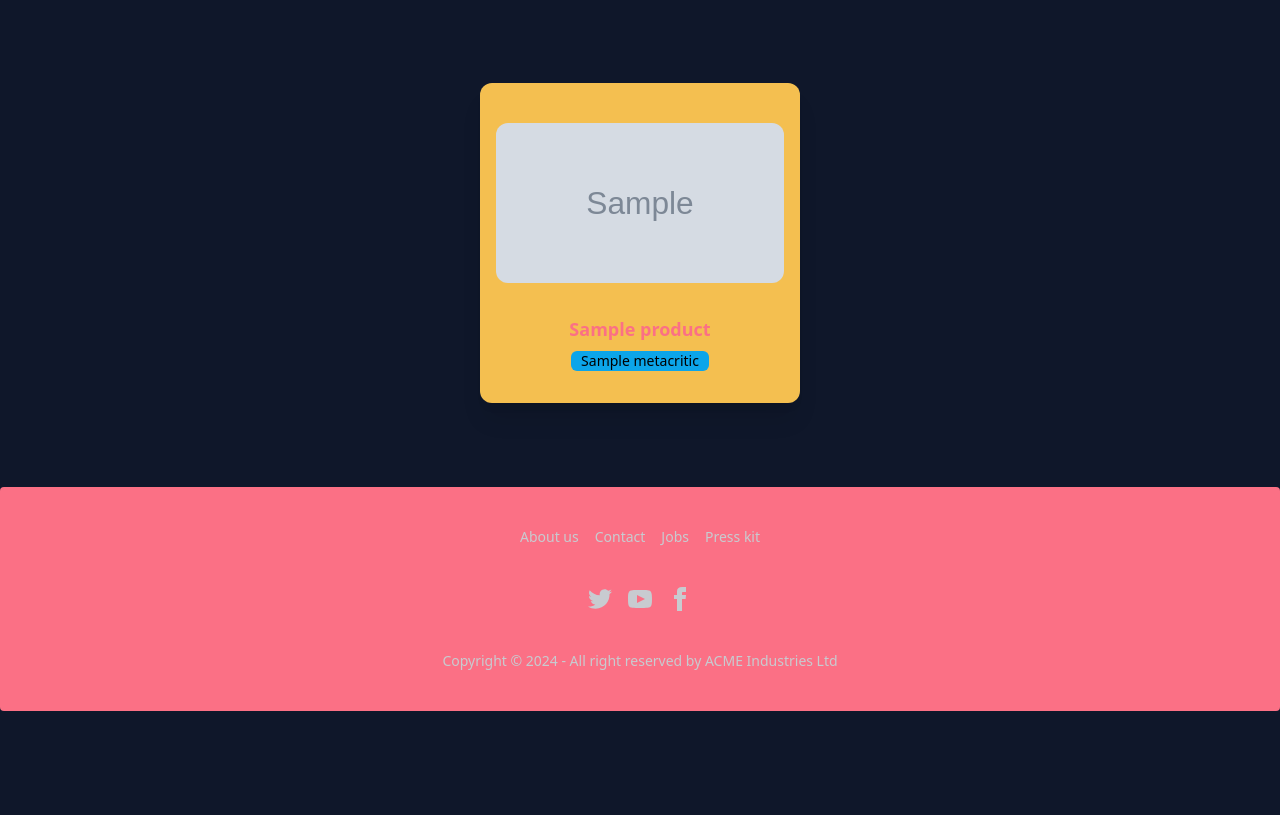
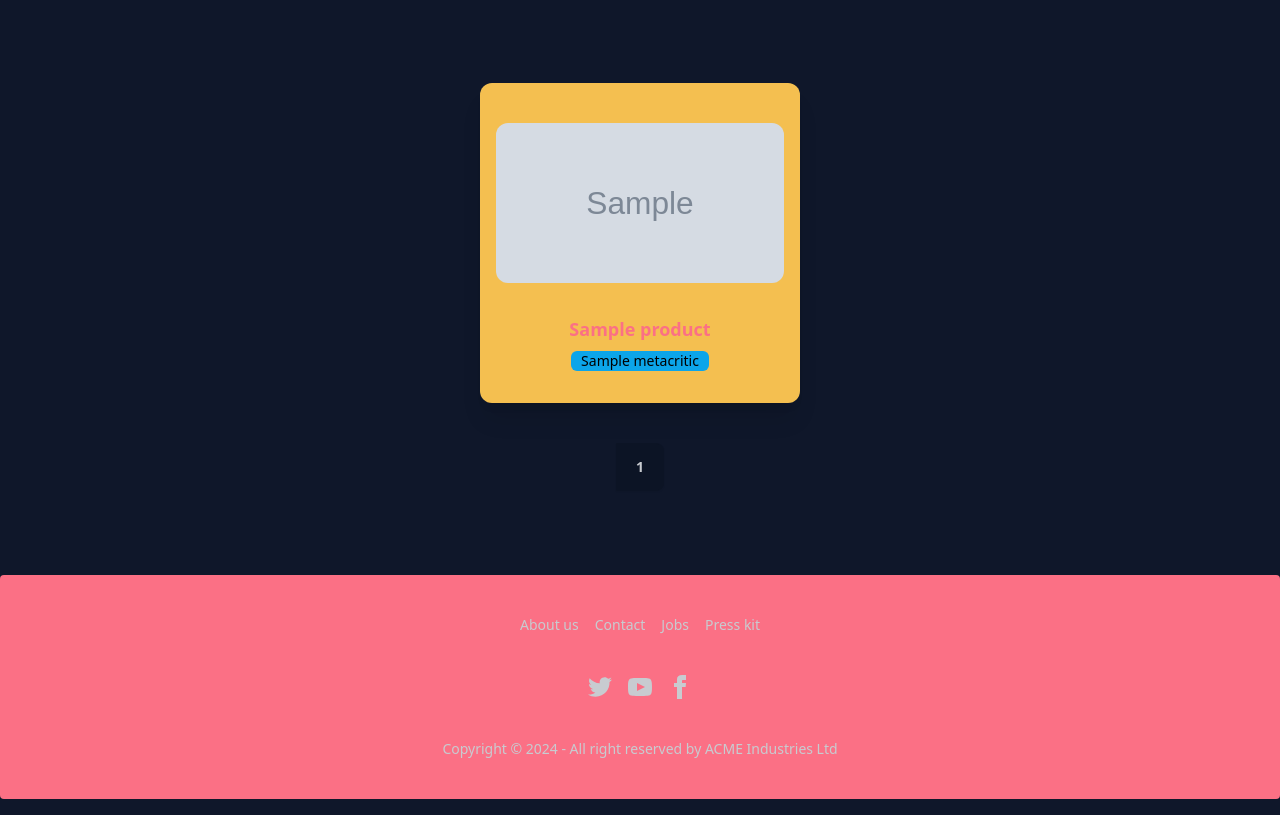
Before and after one commit to yahyaest/store-microservice, a Django app: template store_app/core/templates/products.html in a window 1280 px wide. Shown: the part 65-880 px from the top of the page. Run offline with Django 4.2, Linux system fonts and the light colour scheme; the template is opened without the code that fills it: most values are stand-ins (such as "Sample title", 1, 10 or a date in 2020); grey boxes marked "Sample" are stand-in pictures; some libraries are stand-ins or nearby versions.

Commit message:
Implement products page pagination

```diff
--- a/store_app/core/templates/products.html
+++ b/store_app/core/templates/products.html
@@ -2,11 +2,17 @@
 {% block title %}Products{% endblock %}
 
 {% block content %}
-<div class="mx-auto md:p-16">
+<div class="text-center mx-auto md:p-16">
     <div class="flex flex-wrap justify-center">
         {% for product in products %}
             {% include 'partials/product_card.html' %}
         {%endfor %}
     </div>
+    {% comment %} Pagination {% endcomment %}
+    <div class="join my-5">
+        {% for i in page_range %}
+            <input class="join-item btn btn-square" type="radio" name="options" aria-label="{{i}}" onclick="location.href='?page={{ i }}';" {% if i == current_page %}checked{% endif %} />
+        {% endfor %}
+    </div>
 </div>
 {% endblock %}
```
Also changed, not shown: store_app/core/views.py (+9 -2 lines).
